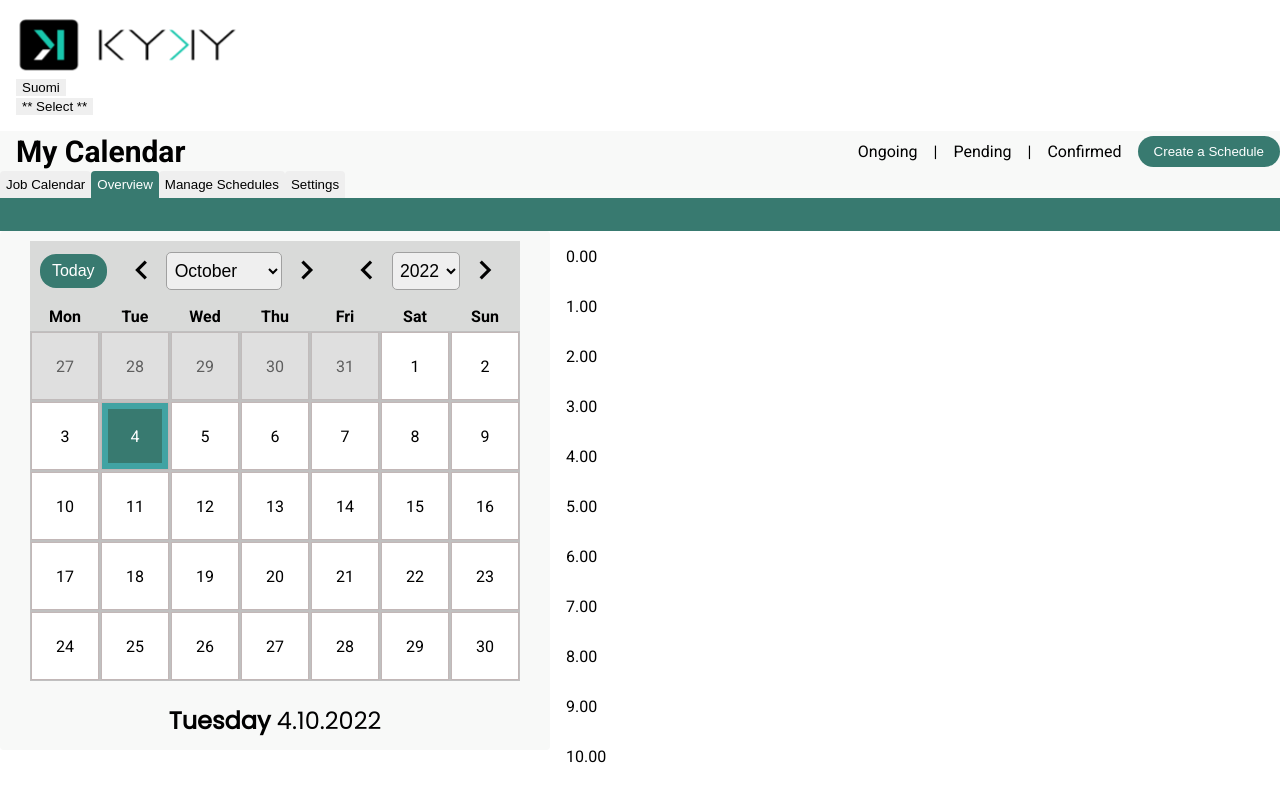
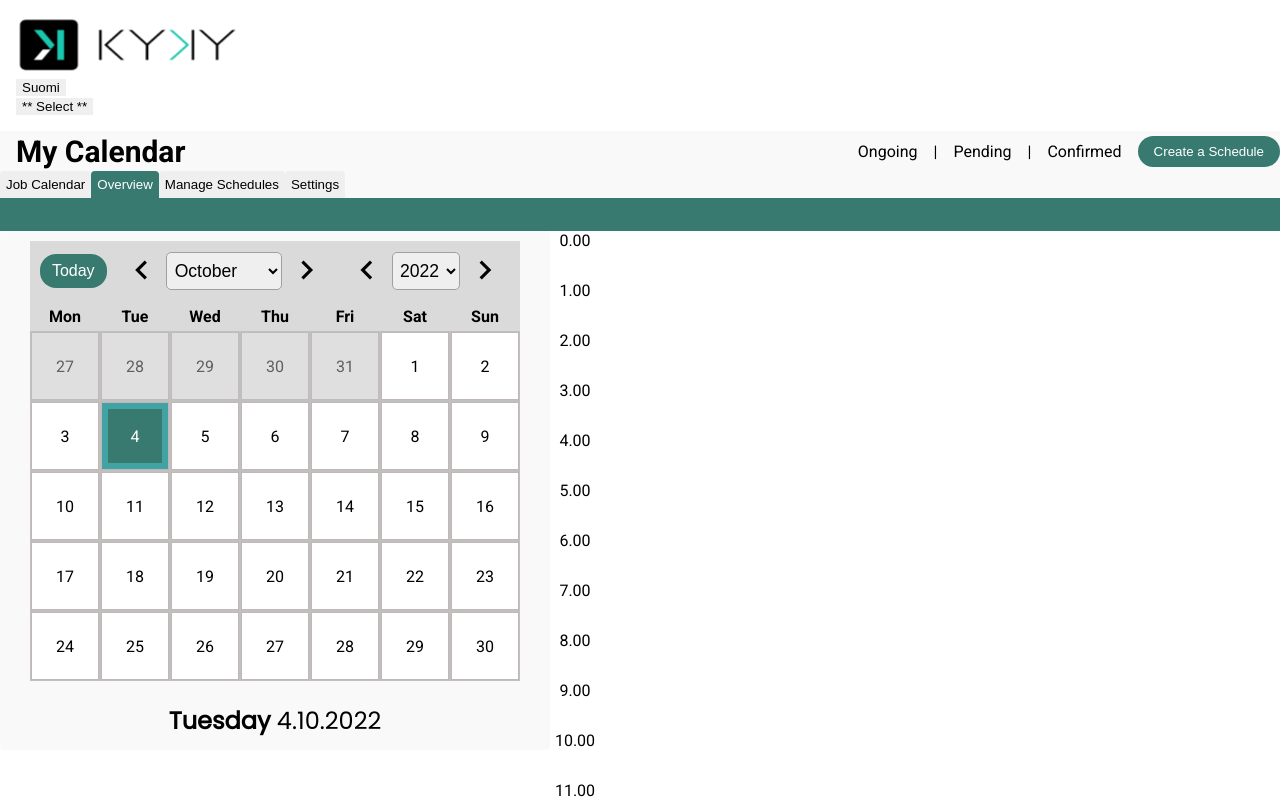
Before and after one commit to VirittamoHelsinki/kyky-today-redux-firebase-03-2023, a React (Create React App) app in the folder kyky/: page /calendar/overview in a window 1280 px wide. Built offline with nearby package versions, Linux system fonts and the light colour scheme.

Commit message:
fixed schedules in overview

```diff
--- a/kyky/src/pages/Calendar/Overview.js
+++ b/kyky/src/pages/Calendar/Overview.js
@@ -116,6 +116,7 @@ function Overview() {
   function ConvertTimeStringToDecimal(time) {
     if (!time) return 0;
     const timeArray = time.split(':');
+    console.log(parseFloat(timeArray[0]) + parseFloat(timeArray[1]) / 60);
     return parseFloat(timeArray[0]) + parseFloat(timeArray[1]) / 60;
   }
 
@@ -126,6 +127,7 @@ function Overview() {
     const { start, end, overlap, overlapIndex } = booking.time;
     const startTime = ConvertTimeStringToDecimal(start);
     const time = ConvertTimeStringToDecimal(end) - ConvertTimeStringToDecimal(start);
+    console.log(booking);
     return (
       <div
         className={`booking  ${overlapIndex % 2 === 0 ? '' : 'light'}`}
@@ -147,6 +149,9 @@ function Overview() {
   function checkOverlap(jobs) {
     // We start checking for overlaps by looping through each job
     for (let i = 0; i < jobs?.length; i++) {
+      console.log(jobs[i]);
+      if (!checkWeekdaySchedule(jobs[i], weekDaysArray[date.getDay()])) continue;
+      console.log(jobs[i].jobId);
       // Get start end time of the job
       let time = jobs[i].time;
 
@@ -165,6 +170,7 @@ function Overview() {
       for (let j = 0; j < jobs.length; j++) {
         // no need to check ourselves, we know we cant overlap ourselves
         if (i !== j) {
+          if (!checkWeekdaySchedule(jobs[j], weekDaysArray[date.getDay()])) continue;
           let time2 = jobs[j].time;
 
           // Loop through every other time than ours
@@ -228,7 +234,9 @@ function Overview() {
         ))}
         <div className="bookings">
           {bookings?.map((booking, index) => {
-            return <Booking booking={booking} key={index} />;
+            if (checkWeekdaySchedule(booking, weekDaysArray[date.getDay()])) {
+              return <Booking booking={booking} key={index} />;
+            } else return null;
           })}
         </div>
       </div>
--- a/kyky/src/styles/JobCalendarOverview.scss
+++ b/kyky/src/styles/JobCalendarOverview.scss
@@ -86,12 +86,8 @@
       width: 50px;
       height: 50px;
       display: flex;
-      justify-content: flex-start;
-      align-items: center;
-
-      span {
-        margin: 1rem;
-      }
+      justify-content: center;
+      align-items: flex-start;
     }
 
     .bookings {
```
